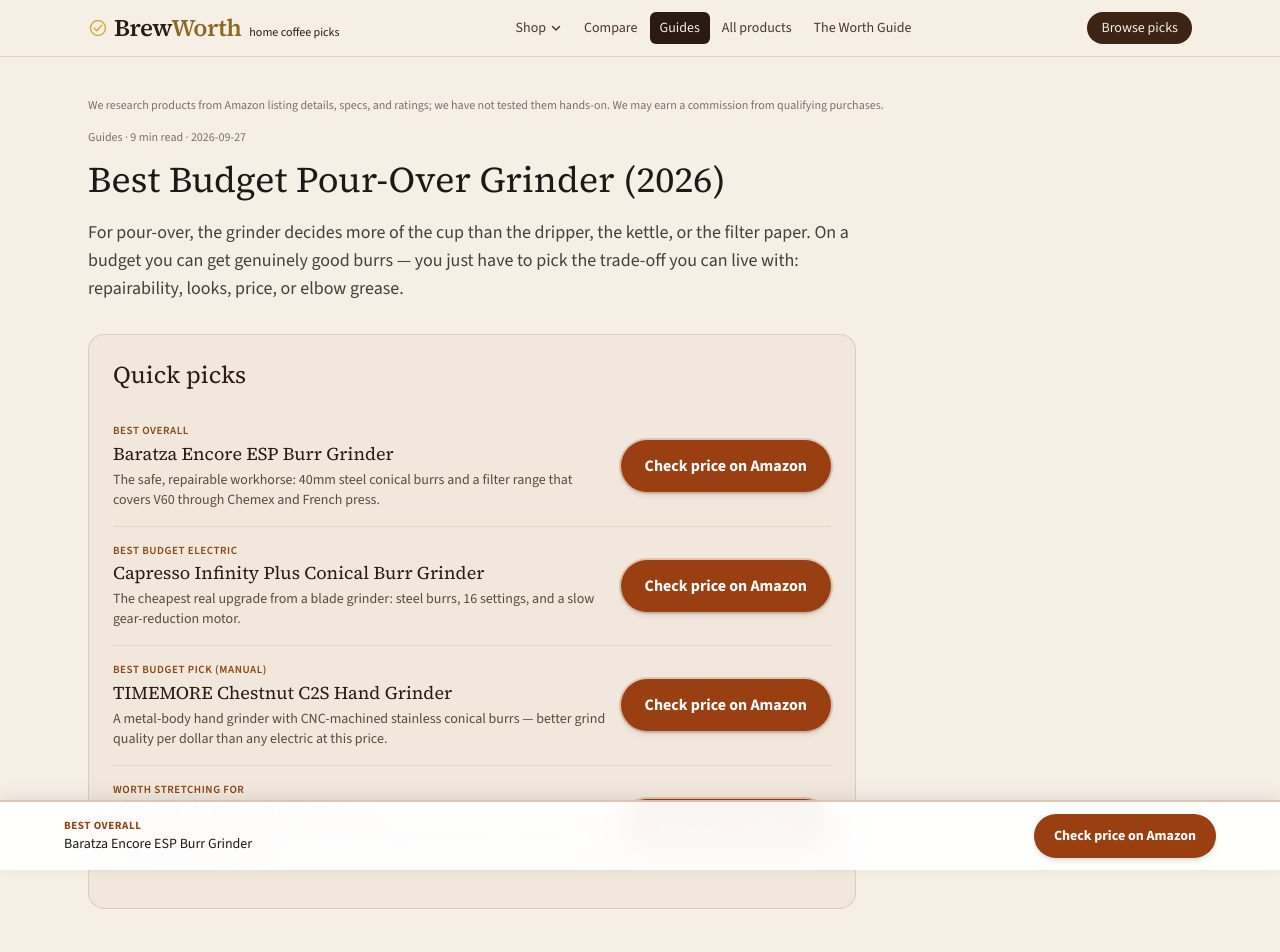
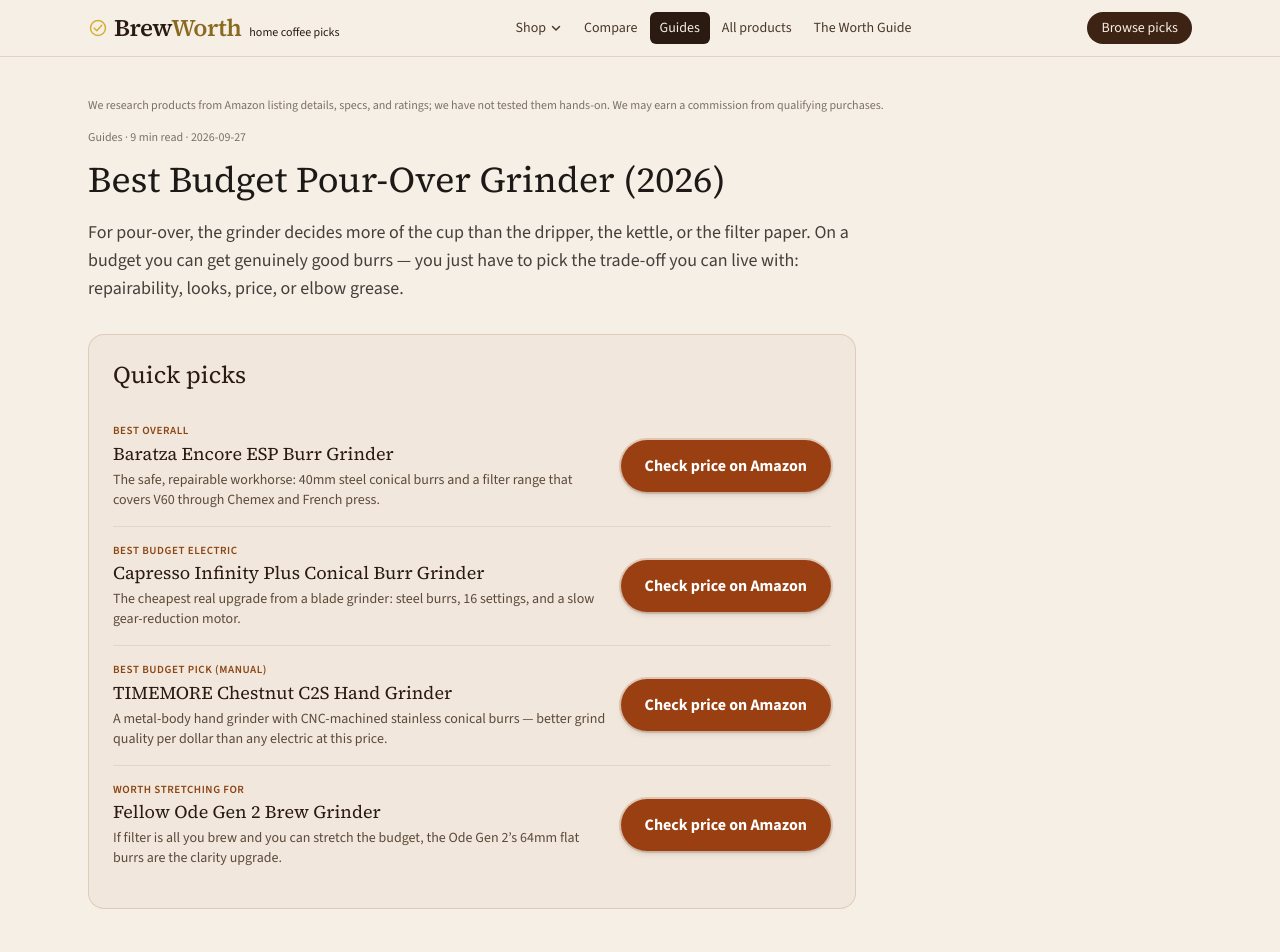
Before and after one commit to tygriffin045/brewworth, a Next.js app: page /guides/best-pour-over-grinder-under-200 in a window 1280 px wide. Shown: the top 952 px of the page. Built offline with nearby package versions, Linux system fonts and the light colour scheme.

Commit message:
Sticky CTA: zero margin (space-y pushed it 40px up), anchor at bottom:safe-area, hide by full height + invisible; 'an easy gift' wording

```diff
--- a/src/components/StickyAffiliateBar.tsx
+++ b/src/components/StickyAffiliateBar.tsx
@@ -73,7 +73,7 @@
 
   return (
     <>
-    <div ref={barRef} aria-hidden={!visible} className={`fixed inset-x-0 bottom-0 z-40 border-t-2 border-[#9a3f12]/30 bg-white/95 p-3 pb-[calc(0.75rem+env(safe-area-inset-bottom))] shadow-[0_-4px_16px_rgba(0,0,0,0.08)] backdrop-blur-md transition-transform duration-200 ${visible ? "translate-y-0" : "pointer-events-none translate-y-full"}`} data-sticky-cta>
+    <div ref={barRef} aria-hidden={!visible} className={`fixed inset-x-0 bottom-[env(safe-area-inset-bottom,0px)] z-40 m-0 border-t-2 border-[#9a3f12]/30 bg-white/95 p-3 shadow-[0_-4px_16px_rgba(0,0,0,0.08)] backdrop-blur-md transition-[translate,transform,visibility] duration-200 ${visible ? "translate-y-0" : "pointer-events-none invisible translate-y-[calc(100%+env(safe-area-inset-bottom,0px))]"}`} data-sticky-cta>
       <div className="mx-auto flex max-w-6xl items-center gap-3">
         <div className="min-w-0 flex-1">
           {label && <p className="text-[11px] font-bold uppercase tracking-wider text-[#9a3f12]">{label}</p>}
--- a/src/data/guides.ts
+++ b/src/data/guides.ts
@@ -48,7 +48,7 @@
         productSlug: "fellow-atmos",
         label: "Best small-upgrade gift ($$)",
         verdict:
-          "The Fellow Atmos vacuum canister removes air with a twist of the lid, which may help beans stay fresher into the second week. It is a safe gift because it works with any brewing method, though the 0.4 L size holds only about 6 oz of beans.",
+          "The Fellow Atmos vacuum canister removes air with a twist of the lid, which may help beans stay fresher into the second week. It is an easy gift because it works with any brewing method, though the 0.4 L size holds only about 6 oz of beans.",
         pros: ["Twist lid removes air after each opening", "Indicator shows when the seal is holding", "Works with any brew method"],
         cons: ["Too small for a full 12 oz bag", "Twisting the lid adds a step"],
         bestFor: "People who buy whole-bean coffee in small bags.",
```
